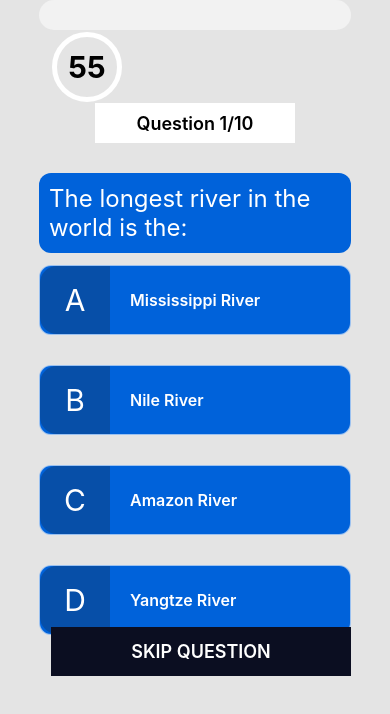
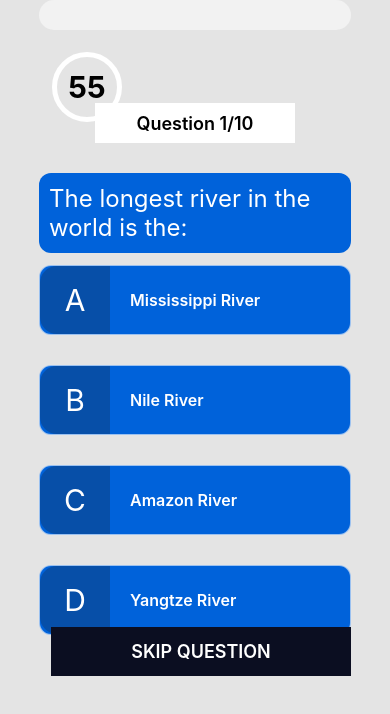
Before and after one commit to bethuyeh/geo-quiz, a React (Create React App) app: page /easy in a window 390 px wide. Shown: the top 714 px of the page. Built offline with nearby package versions, Linux system fonts and the light colour scheme; no server answers; a web font is replaced by a local one.

Commit message:
second commit

```diff
--- a/src/App.css
+++ b/src/App.css
@@ -280,6 +280,7 @@ div {
 
   .timer{
     left: 40px;
+    top: 40px;
   }
 }
 
```
